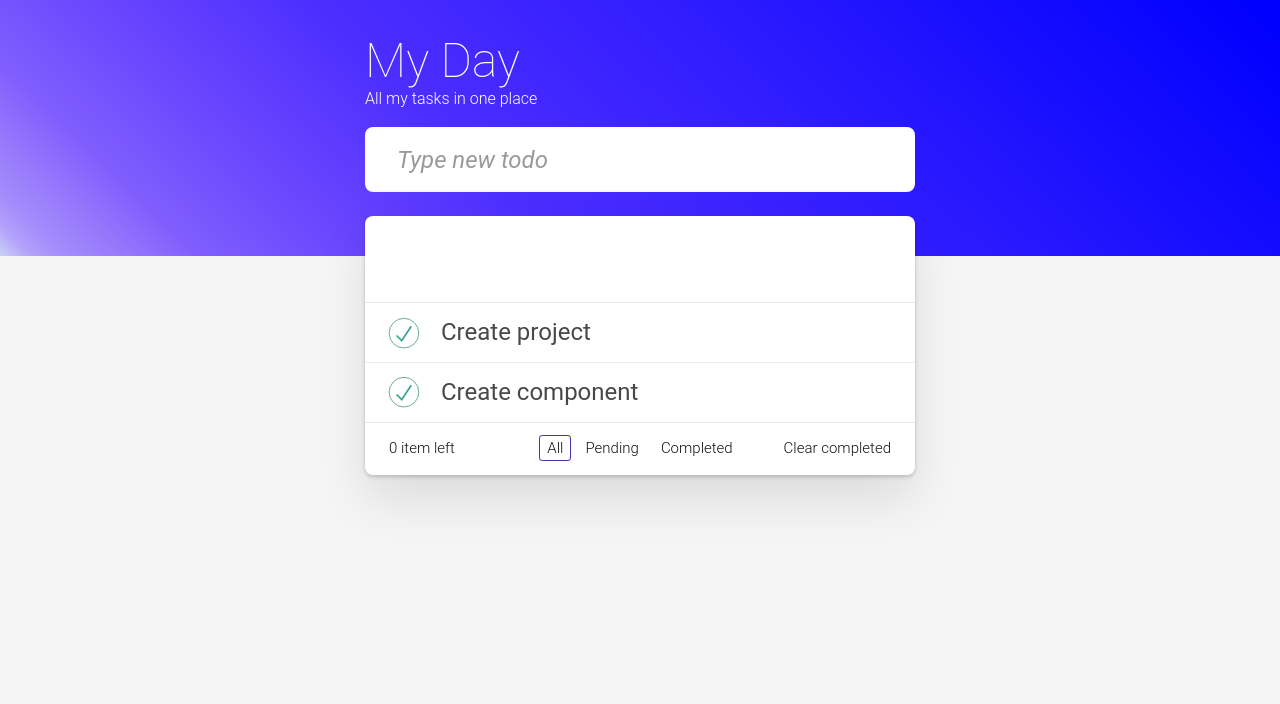
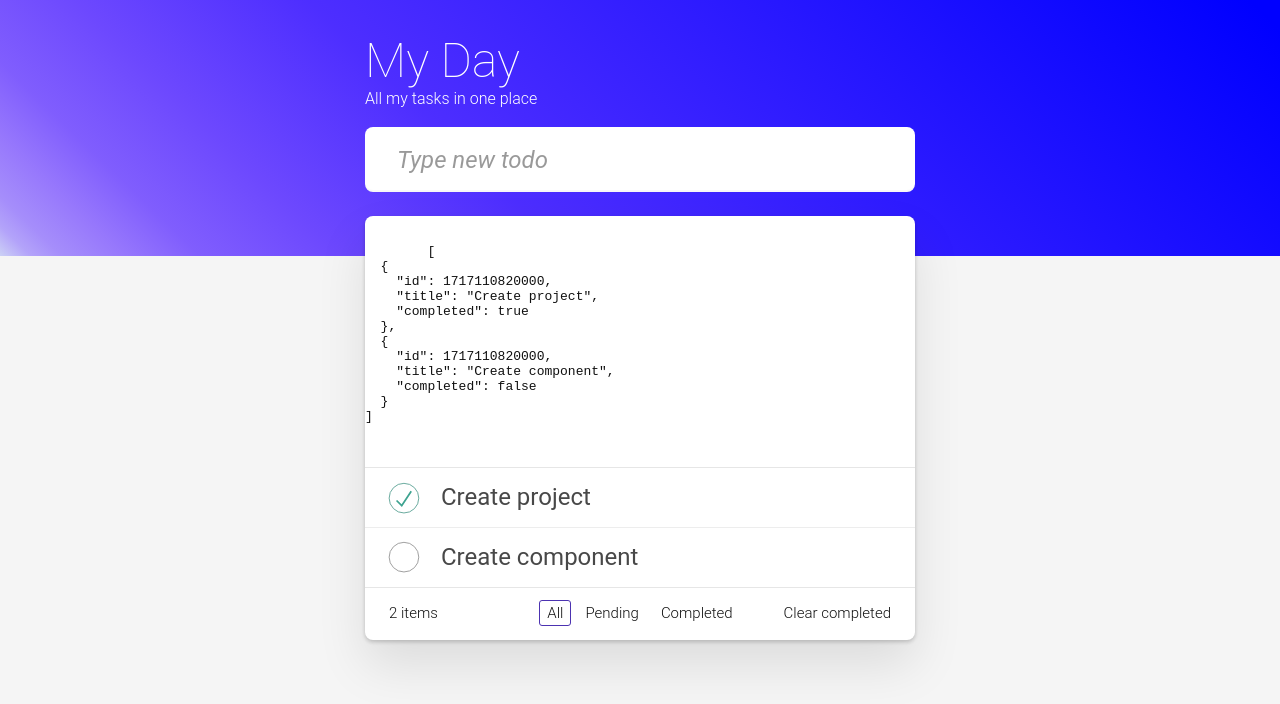
Before and after one commit to giselle-arroyo/angular17, an Angular app: page / in a window 1280 px wide. Shown: the top 704 px of the page. Built offline with nearby package versions, Linux system fonts and the light colour scheme.

Commit message:
update Task

```diff
--- a/src/app/pages/home/home.component.html
+++ b/src/app/pages/home/home.component.html
@@ -16,14 +16,14 @@
       <!-- Debug tasks states in JSON format-->
       <pre>
         <code>
-
+        {{ tasks() | json }}
         </code>
       </pre>
       <section class="main">
         <ul class="todo-list">
           <li *ngFor="let task of tasks(); index as i">
             <div class="view">
-              <input class="toggle" type="checkbox" checked="completed" />
+              <input class="toggle" type="checkbox" [checked]="task.completed" (change)="updateTask(i)" />
               <label> {{ task.title }}</label>
               <button class="destroy" (click)="deleteTask(i)"></button>
             </div>
@@ -52,10 +52,9 @@
       <!-- This footer should be hidden by default and shown when there are todos -->
       <footer class="footer">
         <!-- This should be `0 items left` by default -->
-        <span class="todo-count"><strong>0</strong> item left</span>
+        <span class="todo-count"><strong>{{ tasks().length}}</strong> items</span>
         <!-- Remove this if you don't implement routing -->
-        <ul class="filters">
-          <li>
+        <ul class="filters">          <li>
             <a routerLink="/" class="selected">All</a>
           </li>
           <li>
```
